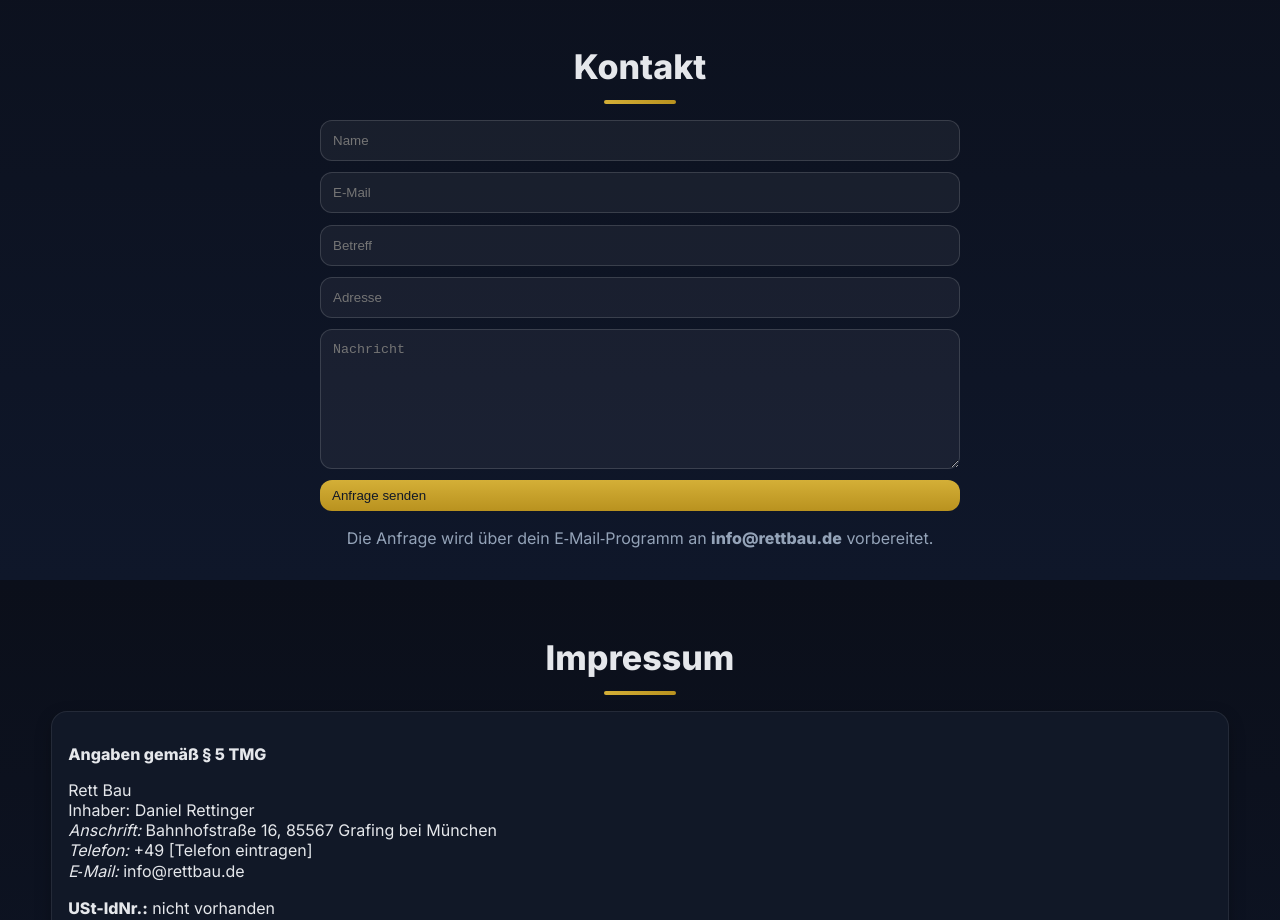
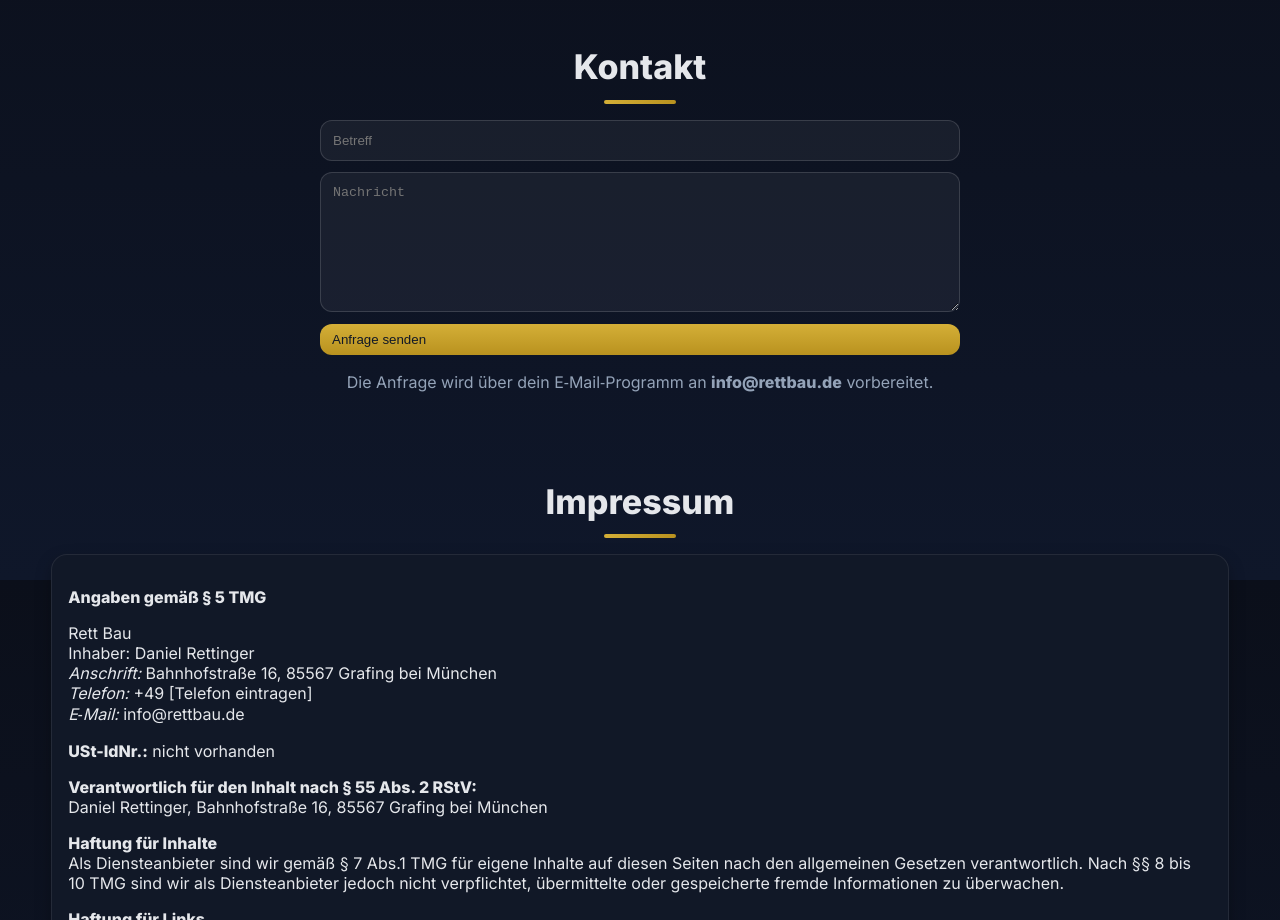
Before and after one commit to rettbau/rettbau.de, a plain HTML site: page index.html in a window 1280 px wide. Shown: the part 2620-3540 px from the top of the page. Drawn offline with Linux system fonts and the light colour scheme.

Commit message:
Update index.html

```diff
--- a/index.html
+++ b/index.html
@@ -196,10 +196,7 @@
     <h2>Kontakt</h2>
     <span class="underline"></span>
     <form id="contact-form">
-      <input type="text" id="name" placeholder="Name" required>
-      <input type="email" id="email" placeholder="E-Mail" required>
       <input type="text" id="subject" placeholder="Betreff" required>
-      <input type="text" id="address" placeholder="Adresse" required>
       <textarea id="message" placeholder="Nachricht" required></textarea>
       <button type="submit" class="btn gold">Anfrage senden</button>
       <p class="muted" style="text-align:center;margin:.3rem 0 0">Die Anfrage wird über dein E‑Mail‑Programm an <strong>info@rettbau.de</strong> vorbereitet.</p>
```
